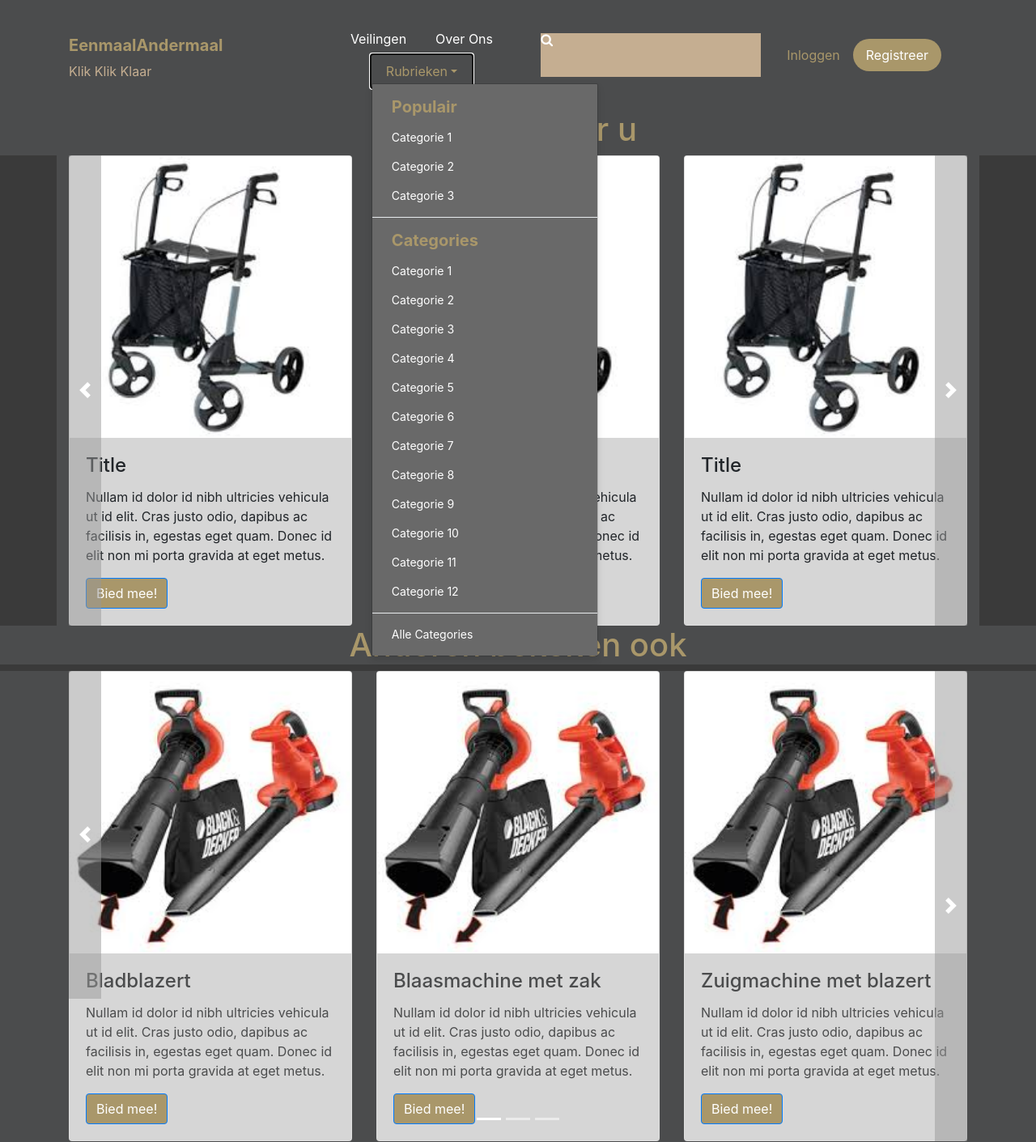
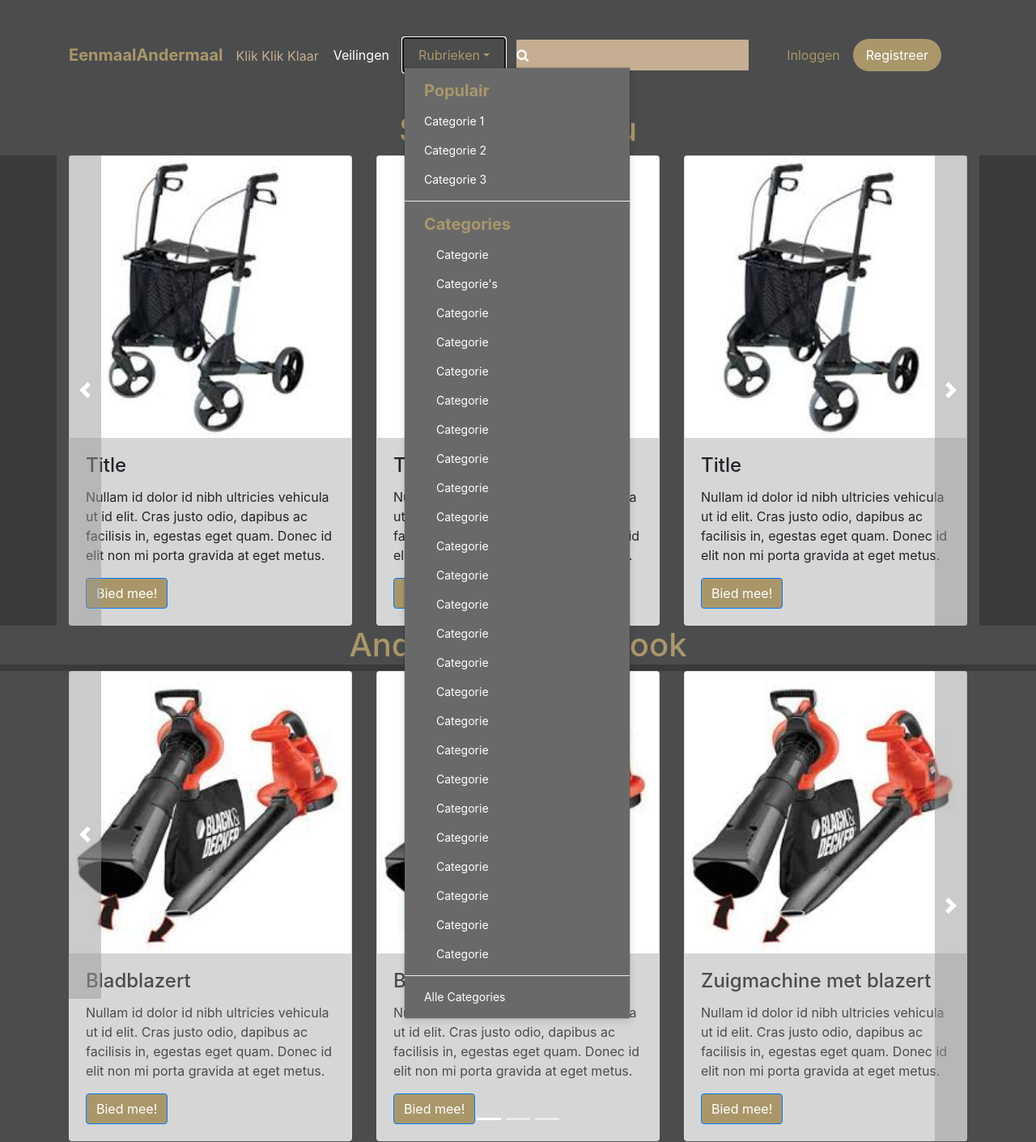
Before and after one commit to AaronThu/IProject, a PHP site: page /homepage.php in a window 1280 px wide, after a click on "Rubrieken". Shown: the top 1411 px of the page at 81% size. Run offline with PHP 8.4, Linux system fonts and the light colour scheme; some libraries are stand-ins or nearby versions.

Commit message:
Update Header

```diff
--- a/Website/header.php
+++ b/Website/header.php
@@ -20,36 +20,37 @@
 </head>
 
 <body>
+    <!-- Start: Navigation with Button -->
     <div>
         <nav class="navbar navbar-light navbar-expand-md sticky-top navigation-clean-button">
             <div class="container">
-                <div><a class="navbar-brand" href="#">EenmaalAndermaal</a><span>Klik Klik Klaar</span></div><button data-toggle="collapse" class="navbar-toggler" data-target="#navcol-1"><span class="sr-only">Toggle navigationdd</span><span class="navbar-toggler-icon"></span></button>
-                <div
-                    class="collapse navbar-collapse" id="navcol-1">
+                <div><a class="navbar-brand" href="#">EenmaalAndermaal</a><span>Klik Klik Klaar</span></div><button data-toggle="collapse" class="navbar-toggler" data-target="#navcol-1"><span class="sr-only">Toggle
+                        navigationdd</span><span class="navbar-toggler-icon"></span></button>
+                <div class="collapse navbar-collapse" id="navcol-1">
                     <ul class="nav navbar-nav d-flex justify-content-center align-items-center mr-auto">
                         <li class="nav-item" role="presentation"><a class="nav-link" href="#">Veilingen</a></li>
-                        <li class="nav-item" role="presentation"><a class="nav-link" href="#">Over Ons</a></li>
+                        <li class="nav-item" role="presentation"></li>
                         <li class="dropdown nav-item"><a class="dropdown-toggle nav-link" data-toggle="dropdown" aria-expanded="false" href="#">Rubrieken</a>
                             <div class="dropdown-menu flex-column" role="menu">
                                 <h6 class="dropdown-header" role="presentation">Populair</h6><a class="dropdown-item" role="presentation">Categorie 1</a><a class="dropdown-item" role="presentation">Categorie 2</a><a class="dropdown-item" role="presentation">Categorie 3</a>
-                                <div class="dropdown-divider"
-                                    role="presentation"></div>
-                                <h6 class="dropdown-header" role="presentation">Categories</h6><a class="dropdown-item" role="presentation" href="#">Categorie 1</a><a class="dropdown-item" role="presentation" href="#">Categorie 2</a><a class="dropdown-item" role="presentation" href="#">Categorie 3</a>
-                                <a
-                                    class="dropdown-item" role="presentation" href="#">Categorie 4</a><a class="dropdown-item" role="presentation" href="#">Categorie 5</a><a class="dropdown-item" role="presentation" href="#">Categorie 6</a><a class="dropdown-item" role="presentation" href="#">Categorie 7</a>
-                                    <a
-                                        class="dropdown-item" role="presentation" href="#">Categorie 8</a><a class="dropdown-item" role="presentation" href="#">Categorie 9</a><a class="dropdown-item" role="presentation" href="#">Categorie 10</a><a class="dropdown-item" role="presentation" href="#">Categorie 11</a>
-                                        <a
-                                            class="dropdown-item" role="presentation" href="#">Categorie 12</a>
-                                            <div class="dropdown-divider" role="presentation"></div><a class="dropdown-item" role="presentation" href="#">Alle Categories</a></div>
+                                <div class="dropdown-divider" role="presentation"></div>
+                                <h6 class="dropdown-header" role="presentation">Categories</h6>
+                                <div class="container flex-nowrap flex-sm-nowrap flex-md-wrap flex-lg-wrap flex-xl-wrap">
+                                    <a class="dropdown-item" href="#">Categorie</a><a class="dropdown-item" href="#">Categorie's</a><a class="dropdown-item" href="#">Categorie</a><a class="dropdown-item" href="#">Categorie</a><a class="dropdown-item" href="#">Categorie</a>
+                                    <a class="dropdown-item" href="#">Categorie</a><a class="dropdown-item" href="#">Categorie</a><a class="dropdown-item" href="#">Categorie</a><a class="dropdown-item" href="#">Categorie</a><a class="dropdown-item" href="#">Categorie</a><a class="dropdown-item" href="#">Categorie</a><a class="dropdown-item" href="#">Categorie</a><a class="dropdown-item" href="#">Categorie</a><a class="dropdown-item" href="#">Categorie</a><a class="dropdown-item" href="#">Categorie</a>
+                                    <a class="dropdown-item" href="#">Categorie</a><a class="dropdown-item" href="#">Categorie</a><a class="dropdown-item" href="#">Categorie</a><a class="dropdown-item" href="#">Categorie</a><a class="dropdown-item" href="#">Categorie</a><a class="dropdown-item" href="#">Categorie</a><a class="dropdown-item" href="#">Categorie</a><a class="dropdown-item" href="#">Categorie</a><a class="dropdown-item" href="#">Categorie</a><a class="dropdown-item" href="#">Categorie</a></div>
+                                <div class="dropdown-divider" role="presentation"></div><a class="dropdown-item" role="presentation" href="#">Alle Categories</a>
+                            </div>
                         </li>
                     </ul>
                     <form class="form-inline mr-auto" target="_self">
                         <div class="form-group"><label for="search-field"><i class="fa fa-search"></i></label><input class="form-control search-field" type="search" id="search-field" name="search"></div>
-                    </form><span class="d-flex justify-content-center align-items-center navbar-text actions"> <a class="login" href="#">Inloggen</a><a class="btn btn-light action-button" role="button" href="#">Registreer</a></span></div>
+                    </form><span class="d-flex justify-content-center align-items-center navbar-text actions"> <a class="login" href="#">Inloggen</a><a class="btn btn-light action-button" role="button" href="#">Registreer</a></span><span class="d-none justify-content-center align-items-center navbar-text" id="user"> <a class="btn btn-light action-button" role="button" href="#">Uitloggen</a></span>
+                </div>
             </div>
         </nav>
     </div>
+    <!-- End: Navigation with Button -->
 
 
     <?php if (!empty($_SESSION['foutmelding'])) {
@@ -60,4 +61,4 @@
         echo $_SESSION['foutmelding'] . '</h5>
 </div>';
         $_SESSION['foutmelding'] = "";
-}?>
+    } ?>
```
Lines whose indentation alone changed are shown as unchanged.
